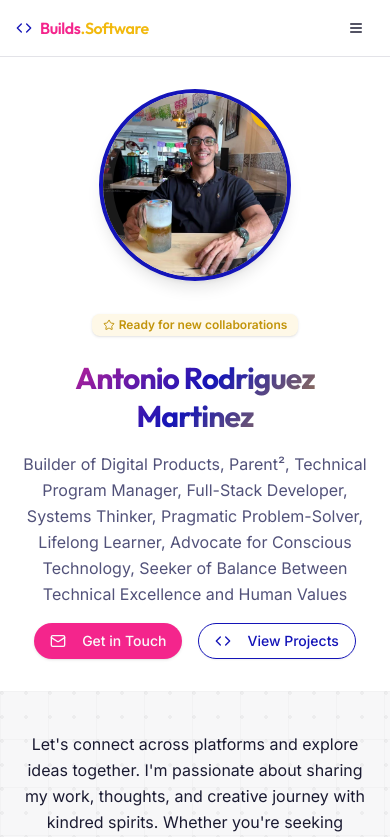
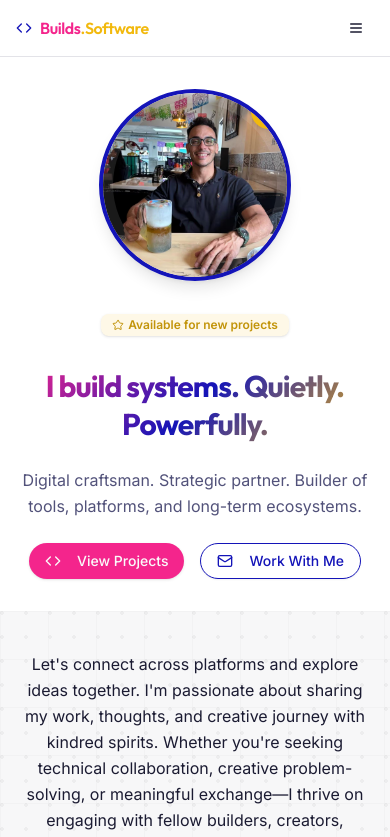
Before and after one commit to antoniwan/antonio-builds-software, a Next.js app: page / in a window 390 px wide. Shown: the top 837 px of the page. Built offline with nearby package versions, Linux system fonts and the light colour scheme.

Commit message:
Refactor HeroSection component for improved clarity and consistency. Update text content to better reflect personal branding, adjust button actions for navigation, and standardize string literals to single quotes. Enhance layout structure for better responsiveness.

```diff
--- a/components/sections/hero-section.tsx
+++ b/components/sections/hero-section.tsx
@@ -1,49 +1,51 @@
-"use client"
+'use client';
 
-import Image from "next/image"
-import { Mail, Code, Star, Trophy } from "lucide-react"
-import { Button } from "@/components/ui/button"
-import { Badge } from "@/components/ui/badge"
-import { useScrollToSection } from "@/components/scroll-to-section"
+import Image from 'next/image';
+import { useScrollToSection } from '@/components/scroll-to-section';
+import { Button } from '@/components/ui/button';
+import { Badge } from '@/components/ui/badge';
+import { Code, Mail, Star, Trophy } from 'lucide-react';
 
 export function HeroSection() {
-  const scrollToSection = useScrollToSection()
+  const scrollToSection = useScrollToSection();
 
   return (
     <section className="py-8 md:py-16 lg:py-24">
       <div className="container">
         <div className="grid gap-8 md:grid-cols-2 md:gap-12 items-center">
-          <div className="space-y-4 md:space-y-6 fade-in text-center md:text-left" style={{ animationDelay: "0.1s" }}>
+          <div
+            className="space-y-6 md:space-y-8 fade-in text-center md:text-left"
+            style={{ animationDelay: '0.1s' }}
+          >
             <Badge className="mb-2 bg-[hsl(var(--gold-light))] text-[hsl(var(--gold-dark))] hover:bg-[hsl(var(--gold-light))]">
-              <Star className="h-3 w-3 mr-1" /> Ready for new collaborations
+              <Star className="h-3 w-3 mr-1" /> Available for new projects
             </Badge>
-            <h1 className="text-display tri-gradient">Antonio Rodriguez Martinez</h1>
+            <h1 className="text-display tri-gradient">I build systems. Quietly. Powerfully.</h1>
             <p className="text-body-large text-muted-foreground max-w-[600px] mx-auto md:mx-0">
-              Builder of Digital Products, Parent², Technical Program Manager, Full-Stack Developer, Systems Thinker,
-              Pragmatic Problem-Solver, Lifelong Learner, Advocate for Conscious Technology, Seeker of Balance Between
-              Technical Excellence and Human Values
+              Digital craftsman. Strategic partner. Builder of tools, platforms, and long-term
+              ecosystems.
             </p>
             <div className="flex flex-wrap gap-4 justify-center md:justify-start">
               <Button
-                onClick={() => scrollToSection("contact")}
+                onClick={() => scrollToSection('projects')}
                 className="rounded-full bg-primary hover:bg-primary/90"
               >
-                <Mail className="mr-2 h-4 w-4" />
-                Get in Touch
+                <Code className="mr-2 h-4 w-4" />
+                View Projects
               </Button>
               <Button
                 variant="outline"
-                onClick={() => scrollToSection("projects")}
+                onClick={() => scrollToSection('contact')}
                 className="rounded-full border-[hsl(var(--vegeta-blue))] text-[hsl(var(--vegeta-blue))] hover:bg-[hsl(var(--vegeta-blue-light))] hover:text-[hsl(var(--vegeta-blue-dark))]"
               >
-                <Code className="mr-2 h-4 w-4" />
-                View Projects
+                <Mail className="mr-2 h-4 w-4" />
+                Work With Me
               </Button>
             </div>
           </div>
           <div
             className="flex justify-center md:justify-end fade-in order-first md:order-last"
-            style={{ animationDelay: "0.3s" }}
+            style={{ animationDelay: '0.3s' }}
           >
             <div className="profile-image relative h-48 w-48 md:h-64 md:w-64 lg:h-80 lg:w-80 overflow-hidden rounded-full border-4 border-[hsl(var(--vegeta-blue))] shadow-lg">
               <div className="absolute top-0 right-0 z-10">
@@ -64,5 +66,5 @@ export function HeroSection() {
         </div>
       </div>
     </section>
-  )
+  );
 }
```
